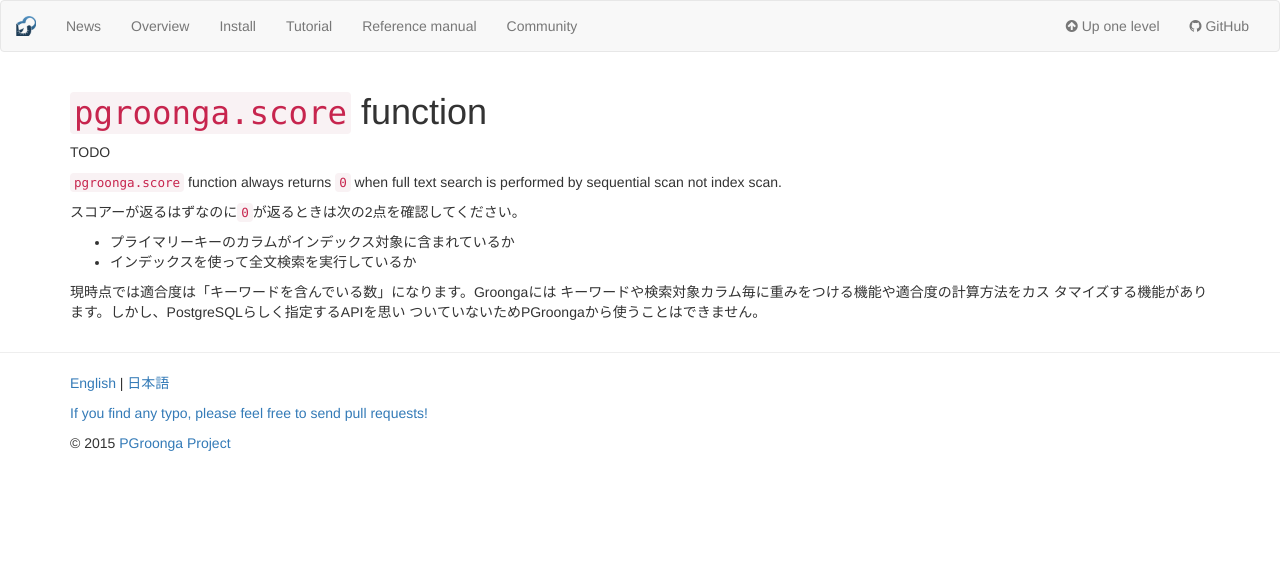
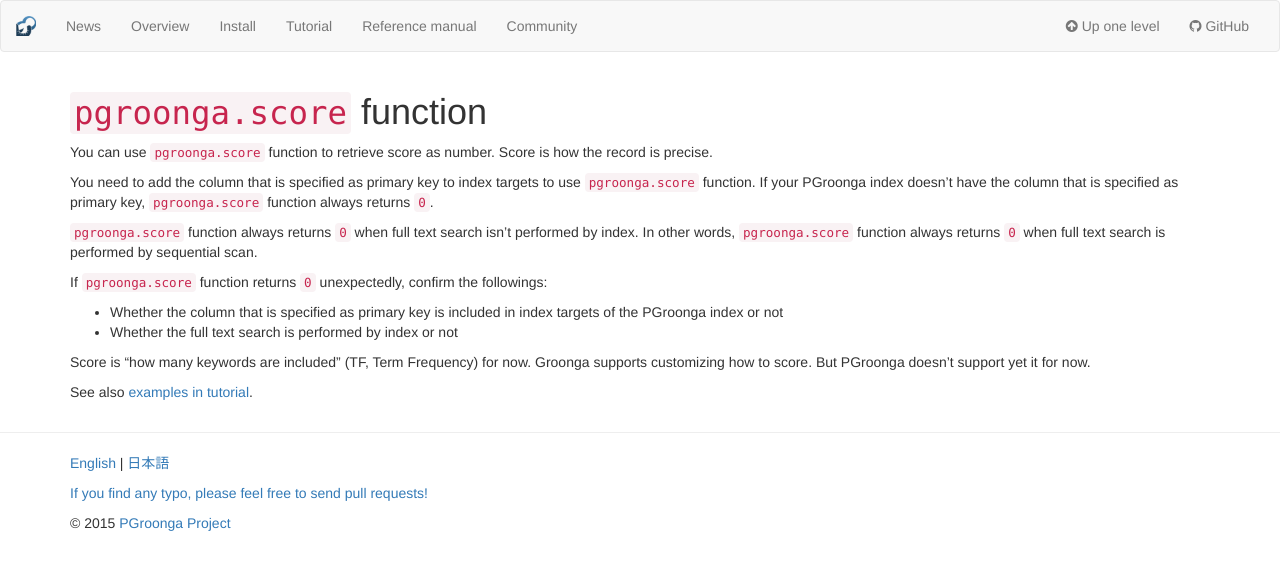
Before and after one commit to pgroonga/pgroonga.github.io, a Jekyll site: the page built from reference/functions/pgroonga-score.md, in a window 1280 px wide. Shown: the top 570 px of the page. Built offline with Jekyll 4.4.1, drawn with Linux system fonts in a browser that asks for light colours; nearby versions of some CDN libraries; library files that are not in the unit come from our copies.

Commit message:
Translate pgroonga.score

```diff
--- a/reference/functions/pgroonga-score.md
+++ b/reference/functions/pgroonga-score.md
@@ -5,17 +5,17 @@
 
 # `pgroonga.score` function
 
-TODO
+You can use `pgroonga.score` function to retrieve score as number. Score is how the record is precise.
 
-`pgroonga.score` function always returns `0` when full text search is performed by sequential scan not index scan.
+You need to add the column that is specified as primary key to index targets to use `pgroonga.score` function. If your PGroonga index doesn't have the column that is specified as primary key, `pgroonga.score` function always returns `0`.
 
-スコアーが返るはずなのに`0`が返るときは次の2点を確認してください。
+`pgroonga.score` function always returns `0` when full text search isn't performed by index. In other words, `pgroonga.score` function always returns `0` when full text search is performed by sequential scan.
 
-  * プライマリーキーのカラムがインデックス対象に含まれているか
-  * インデックスを使って全文検索を実行しているか
+If `pgroonga.score` function returns `0` unexpectedly, confirm the followings:
 
+  * Whether the column that is specified as primary key is included in index targets of the PGroonga index or not
+  * Whether the full text search is performed by index or not
 
-現時点では適合度は「キーワードを含んでいる数」になります。Groongaには
-キーワードや検索対象カラム毎に重みをつける機能や適合度の計算方法をカス
-タマイズする機能があります。しかし、PostgreSQLらしく指定するAPIを思い
-ついていないためPGroongaから使うことはできません。
+Score is "how many keywords are included" (TF, Term Frequency) for now. Groonga supports customizing how to score. But PGroonga doesn't support yet it for now.
+
+See also [examples in tutorial](../../tutorial/#score).
```
Also changed, not shown: tutorial/index.md (+2 -0 lines).
